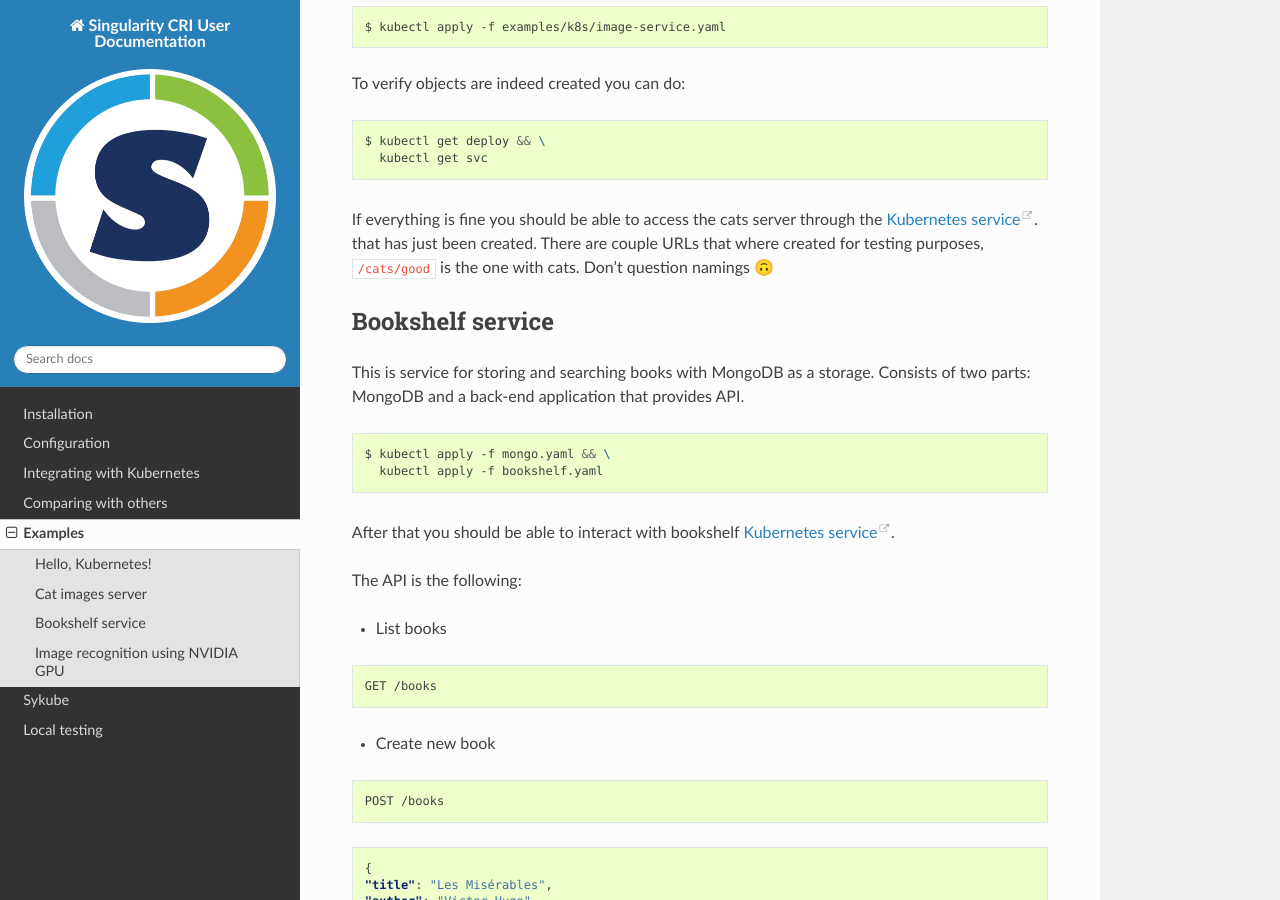
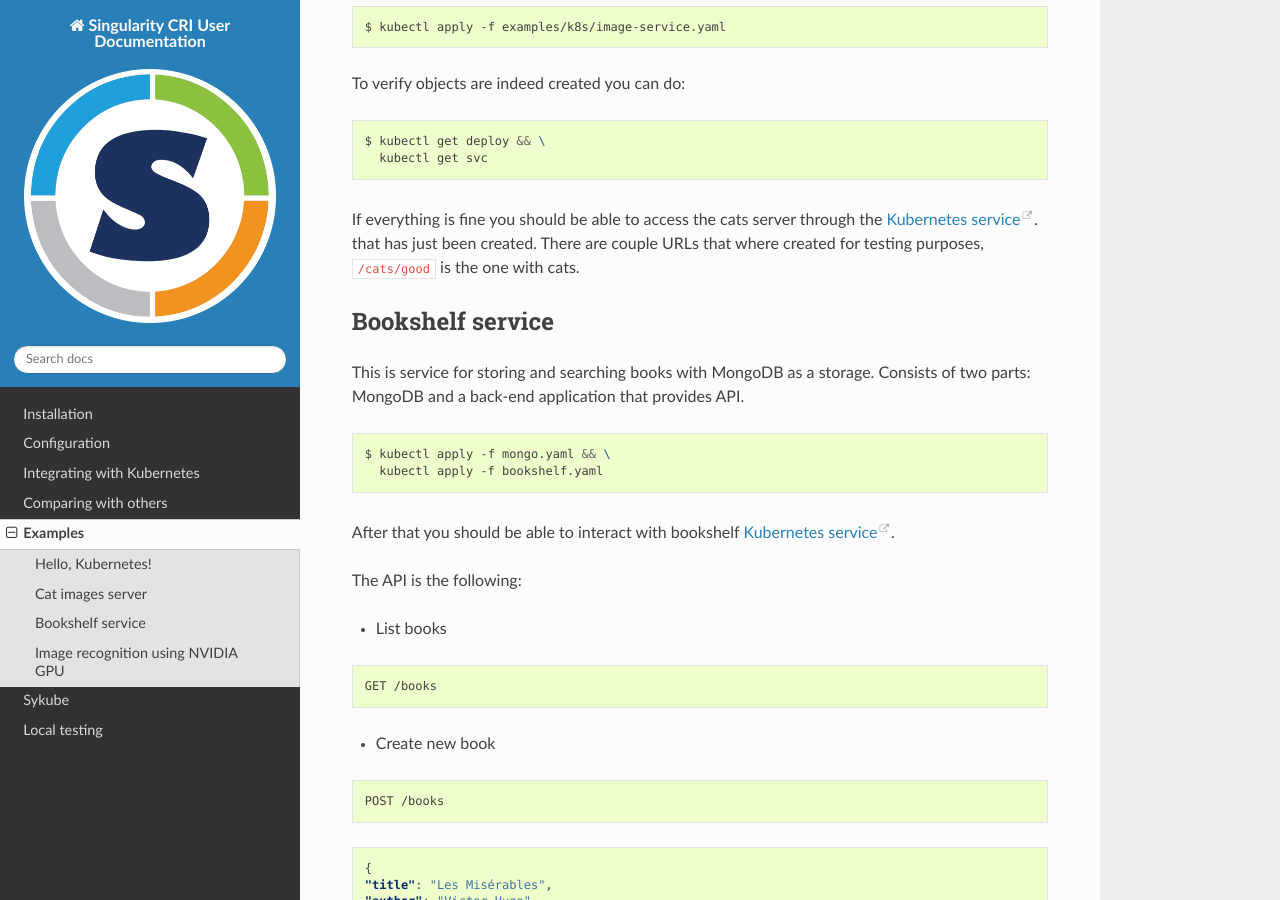
Before and after one commit to sylabs/singularity-cri-userdocs, a Sphinx documentation site: the page built from docs/examples.rst, in a window 1280 px wide and 900 px high, scrolled down 879 px. Built offline with Sphinx 7.4.7 and the Read the Docs theme 2.0.0, drawn with Linux system fonts in a browser that asks for light colours.

Commit message:
Remove emoji

```diff
--- a/docs/examples.rst
+++ b/docs/examples.rst
@@ -55,7 +55,7 @@ To verify objects are indeed created you can do:
 If everything is fine you should be able to access the cats server through the
 `Kubernetes service <https://kubernetes.io/docs/concepts/services-networking/service>`_. that has
 just been created. There are couple URLs that where created for testing purposes,
-``/cats/good`` is the one with cats. Don't question namings 🙃
+``/cats/good`` is the one with cats.
 
 
 ------------------
```
